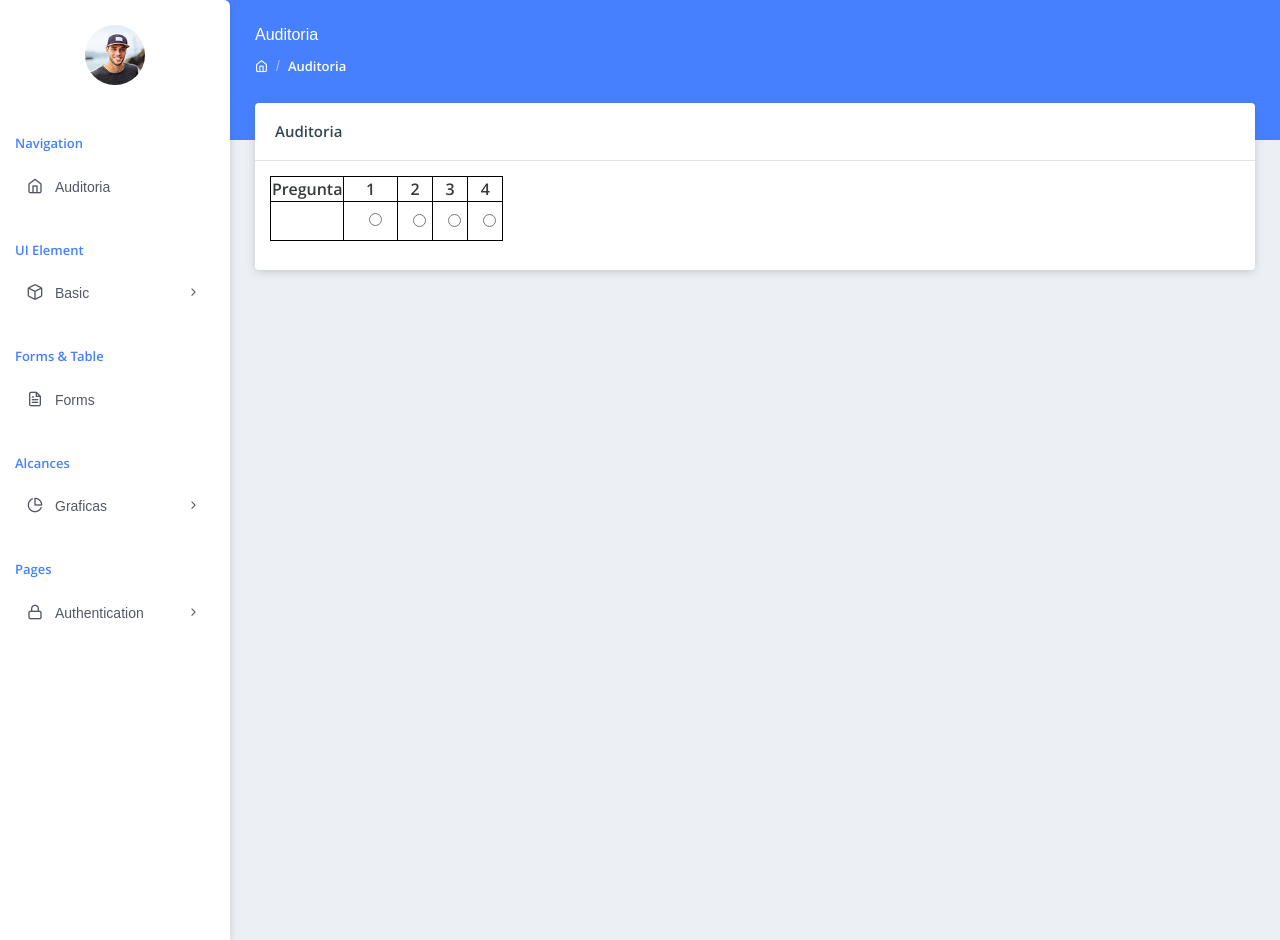
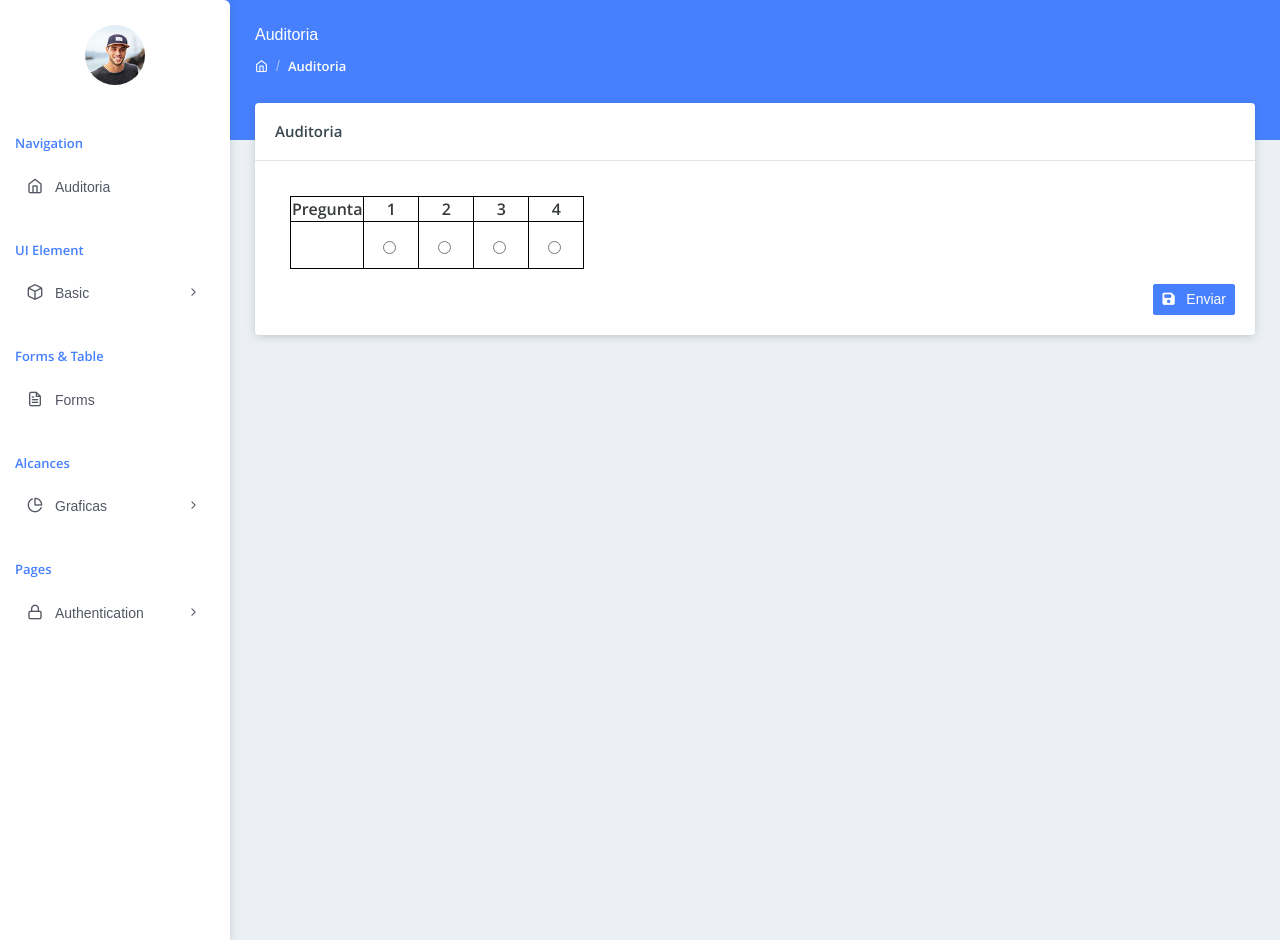
Before and after one commit to EdgarCruz4/BibliotecaIxmi, a PHP site: page /Proyectos/ in a window 1280 px wide. Shown: the part 50-990 px from the top of the page. Run offline with PHP 8.4, Linux system fonts and the light colour scheme; tables that the repository leaves empty or names only in its code hold one stand-in row (values such as "Sample post"); data that the repository does not hold is empty; some libraries are stand-ins or nearby versions; some web fonts are replaced.

Commit message:
actualizacion de la tabla de auditoria

```diff
--- a/chartPDF.php
+++ b/chartPDF.php
@@ -30,7 +30,7 @@
  $pdf->Cell(200,10,'Resultados totales obtenidos en la auditoria Enero Abril 2023',0,1,'L',0);
  $img1 = explode(',',$pastel,2)[1];
  $pic1 = 'data://text/plain;base64,'. $img1;
- $pdf->image($pic1, -20,50,300,0,'png');
+ $pdf->image($pic1, -20,40,270,0,'png');
 
 //  $pdf->Cell(200,10,'Resultados obtenido mes con mes',0,1,'L',0);
 //  $img2 = explode(',',$barra,2)[1];
--- /dev/null
+++ b/encuesta.php
@@ -0,0 +1,3 @@
+<?php
+include 'assets/post.php';
+?>
--- a/index.php
+++ b/index.php
@@ -101,77 +101,73 @@ td {
 						<div class="card-header">
 							<h5>Auditoria</h5>
 						</div>
-                        <form>
-
-
-        <form>
-		<style>
-		td {
-			padding: 10px;
-		}
-		label {
-			display: inline-block;
-			margin-right: 10px;
-		}
-		.radio-container {
-			display: inline-block;
-		}
-		input[type="radio"] {
-			display: inline-block;
-			margin-right: 5px;
-		}
-
-	</style>
-</head>
-<body>
-	<form>
-		<table>
+                        <div class="card-body">
+                            <form action="encuesta.php" method="post">
+                                <table class="">
                                     <thead align="center">
+                                        <tr>
                                             <th>Pregunta</th>
                                             <th>1</th>
                                             <th>2</th>
                                             <th>3</th>
                                             <th>4</th>
+                                        </tr>
                                     </thead>
                                     <tbody>
                                     <?php
+                                    $i=1;
                                     foreach($data as $dat){
+                                        $i ++;
                                     ?>
                                         <tr>
+                                            <th>
+                                                <?php echo $dat ['pregunta']?>
+                                            </th>
+
+                                            <div class="radios">
                                                 <td>
-						<?php echo $dat ['pregunta']?>
-					</td>
-
-					<td align="center">
-						<div class="radio-container">
-                            <label for="opcion1-pregunta1"></label>
-							<input type="radio" name="pregunta1" value="1">
-							<th><label for="opcion2-pregunta1"></label>
-							<input type="radio" name="pregunta1" value="2"></th>
-							<th><label for="opcion3-pregunta1"></label>
-							<input type="radio" name="pregunta1" value="3"></th>
-							<th><label for="opcion4-pregunta1"></label>
-							<input type="radio" name="pregunta1" value="4"></th>
+                                                    <div class="ml-4 mb-2">
+                                                        <input class="form-check-input"  type="radio" value="1" name="pregunta<?php echo $i?>">
+                                                        <label for=""></label>
                                                     </div>
                                                 </td>
-
+                                                <td>
+                                                    <div class="ml-4 mb-2">
+                                                        <input class="form-check-input" type="radio" value="2" name="pregunta <?php echo $i?>">
+                                                        <label for=""></label>
+                                                    </div>
+                                                </td>
+                                                <td>
+                                                    <div class="ml-4 mb-2">
+                                                        <input class="form-check-input" type="radio" value="3" name="pregunta <?php echo $i?>">
+                                                        <label for=""></label>
+                                                    </div>
+                                                </td>
+                                                <td>
+                                                    <div class="ml-4 mb-2">
+                                                        <input class="form-check-input" type="radio" value="4" name="pregunta <?php echo $i?>">
+                                                        <label for=""></label>
+                                                    </div>
+                                                </td>
+                                            </div>
+                                        </tr>
                                     <?php
                                     }
                                     ?>
-
-				</tr>
-				<tr>
-
                                     </tbody>
                                 </table>
+                                <div>
+                                    <button type="submit" class="btn btn-primary btn-sm float-right"><i class="fa-solid fa-floppy-disk"></i>  &nbsp Enviar</button>
+                                </div>
                             </form>
+                        </div>
+					</div>
+				</div>
             </div>
         </div>
     </div>
 
 
-
-
 </body>
 
 </html>
```
Also changed, not shown: assets/post.php (added, +13 -0 lines). Lines whose indentation alone changed are shown as unchanged.
